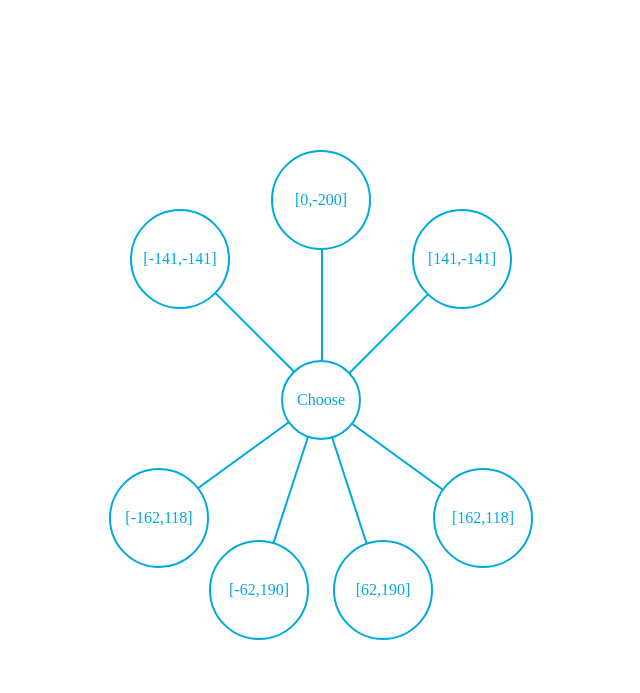
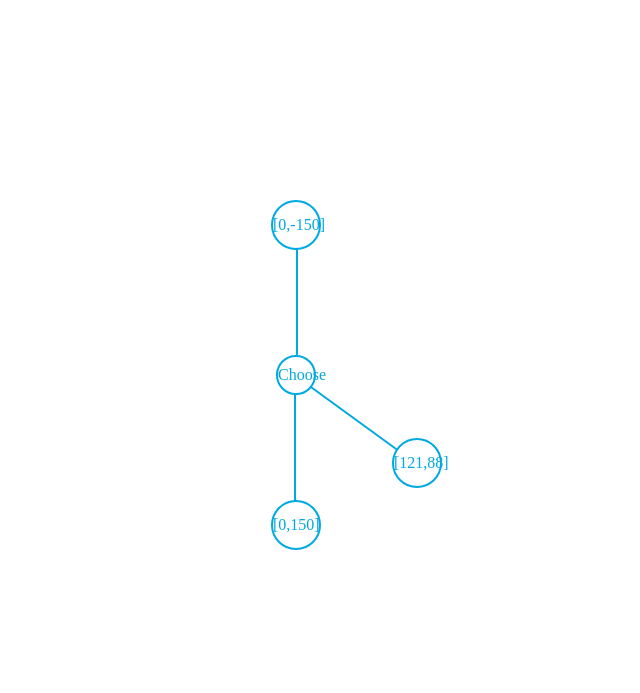
Before and after one commit to 007design/bubbles, a website: page src/index.html in a window 1280 px wide. Shown: the whole page, without its empty margins (319-959 px from the left). Drawn offline with nearby package versions, Linux system fonts and the light colour scheme; some packages are replaced by stand-ins of ours.

Commit message:
tweak variables

```diff
--- a/src/index.html
+++ b/src/index.html
@@ -13,13 +13,17 @@
         <div class="circle" ng-show="showButtons" ng-repeat="circle in circles" circle="{{circle}}" radius="{{radius}}" ng-animate-children>
           <div class="line-container" line="{{circle}}" radius="{{radius}}"><div class="line" ng-show="showButtons"></div></div>
           <div class="button" ng-show="showButtons">
-            <p>{{coords}}</p>
+            <div class="button-inner"><p>{{coords}}</p></div>
           </div>
         </div>
       </div>
 
       <div class="start-button" data-ng-class="{'active': showButtons}">
-        <div class="circle" ng-click="showButtons = !showButtons"><div class="button"><p>Choose</p></div></div>
+        <div class="circle" ng-click="showButtons = !showButtons">
+          <div class="button">
+            <div class="button-inner"><p>Choose</p></div>
+          </div>
+        </div>
       </div>
     </div>
   </div>
--- a/src/scripts/scripts.js
+++ b/src/scripts/scripts.js
@@ -2,8 +2,8 @@ angular.module('app', ['ngAnimate'])
 .controller('buttonCtrl', function($scope){
   $scope.showButtons = true;
 
-  $scope.circles = [36, 72, 108, 144, 225, 270, 315];
-  $scope.radius = 200;
+  $scope.circles = [90, 36, 270];
+  $scope.radius = 150;
 })
 
 .directive('circle', function(){
@@ -12,10 +12,11 @@ angular.module('app', ['ngAnimate'])
     link: function(scope, elem, attrs, ctrl){
 
       function toRadians (angle) {
-        return angle * Math.PI / 180;
+        return (angle * (Math.PI / 180));
       }
 
       function getPosition(radius, angle){
+        console.log(angle);
         var vals = [ Math.round(radius * Math.cos(toRadians(angle))),
                       Math.round(radius * Math.sin(toRadians(angle))) ];
         return vals;
@@ -35,7 +36,7 @@ angular.module('app', ['ngAnimate'])
     restrict: 'A',
     link: function(scope, elem, attrs){
       function toRadians (angle) {
-        return angle * Math.PI / 180;
+        return (angle * Math.PI) / 180;
       }
 
       function getPosition(radius, angle){
@@ -49,7 +50,7 @@ angular.module('app', ['ngAnimate'])
       $(elem).css({
         'top': scope.coords[1]*-1+'%',
         'left': scope.coords[0]*-1+'%',
-        'transform': 'rotate('+attrs.line+'deg)'
+        'transform': 'rotate('+(attrs.line)+'deg)'
       });
     }
   };
--- a/src/stylesheets/styles.scss
+++ b/src/stylesheets/styles.scss
@@ -1,5 +1,6 @@
 $blue: #00a9e0;
-$size: 100px;
+$size: 50px;
+$radius: 150px;
 
 * {
   box-sizing: border-box;
@@ -17,8 +18,8 @@ $size: 100px;
 
 .circles {
   position: absolute;
-  height: 100%;
-  width: 100%;
+  height: 0;
+  width: 0;
 }
 
 .start-button {
@@ -26,22 +27,26 @@ $size: 100px;
   width: $size;
   transition: 2s linear all;
 
+  .circle{
+    height: 0;
+    width: 0;
+  }
 
   &.active {
     .button {
-      margin: 10px 0 0 10px;
-      height: 80px;
-      width: 80px;
+      margin: 5px 0 0 5px;
+      height: $size - 10px;
+      width: $size - 10px;
     }
   }
 }
 
 .circle {
   position: absolute;
-  height: 100%;
-  width: 100%;
-  top: 50%;
-  left: 50%;
+  height: $radius - $size;
+  width: $radius - $size;
+  top: 0%;
+  left: 0%;
   transform-origin: 50% 50%;
   transition: 0.5s linear all;
   transition-timing-function: ease-in-out;
@@ -54,8 +59,8 @@ $size: 100px;
 
   &.ng-hide-add,
   &.ng-hide-remove.ng-hide-remove-active {
-    height: 100%;
-    width: 100%;
+    height: $radius - $size;
+    width: $radius - $size;
   }
   &.ng-hide-add.ng-hide-add-active {
     height: 0;
@@ -65,10 +70,10 @@ $size: 100px;
 
 .button {
   position: absolute;
-  height: 100%;
-  width: 100%;
-  top: -50%;
-  left: -50%;
+  height: $size;
+  width: $size;
+  top: -$size/2;
+  left: -$size/2;
   background-color: #fff;
   border-radius: 50%;
   border: 2px solid $blue;
@@ -96,11 +101,11 @@ $size: 100px;
 
   &.ng-hide-add,
   &.ng-hide-remove.ng-hide-remove-active {
-    height: 100%;
-    width: 100%;
+    height: $size;
+    width: $size;
+    top: -$size/2;
+    left: -$size/2;
     font-size: 1em;
-    top: -50%;
-    left: -50%;
   }
   &.ng-hide-add.ng-hide-add-active {
     height: 0;
@@ -117,7 +122,7 @@ $size: 100px;
 
 .line {
   position: absolute;
-  width: $size*2;
+  width: $radius;
   border-top: 2px solid $blue;
   transition:0.5s linear all;
   transition-timing-function: ease-in-out;
@@ -129,7 +134,7 @@ $size: 100px;
 
   &.ng-hide-add,
   &.ng-hide-remove.ng-hide-remove-active {
-    width: $size*2;
+    width: $radius;
   }
   &.ng-hide-add.ng-hide-add-active {
     width: 0;
```
Also changed, not shown: src/stylesheets/styles.css.
